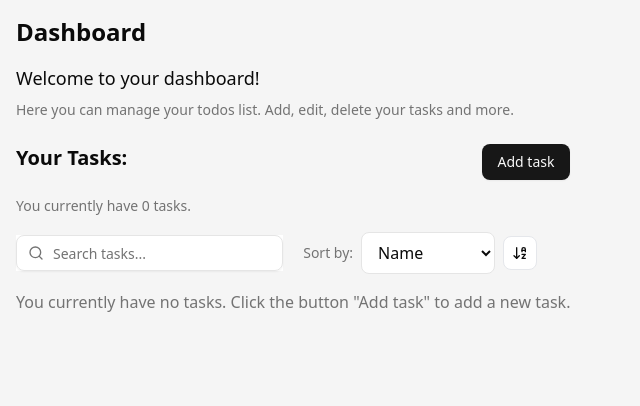
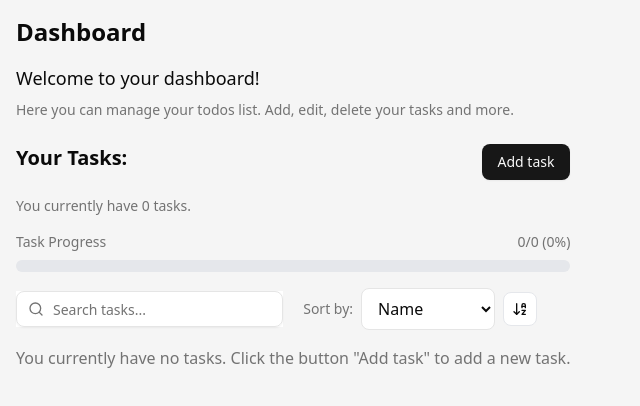
Before and after one commit to BenGumaan/todo_app, a React (Vite) app: page /public in a window 1280 px wide. Shown: the top 406 px of the page, without its empty margins (0-640 px from the left). Built offline with nearby package versions, Linux system fonts and the light colour scheme.

Commit message:
Add task progress display to DashboardPage with progress bar

```diff
--- a/src/pages/main/DashboardPage.tsx
+++ b/src/pages/main/DashboardPage.tsx
@@ -10,6 +10,9 @@ const DashboardPage = () => {
   const [searchTerm, setSearchTerm] = useState("");
   const [sortBy, setSortBy] = useState<"date" | "name" | "completed">("name");
   const [sortOrder, setSortOrder] = useState<"asc" | "desc">("desc");
+  const completedTasks = tasks.filter((task) => task.completed).length;
+  const progressPercentage =
+    tasks.length > 0 ? (completedTasks / tasks.length) * 100 : 0;
 
   const displayedTasks = useMemo(() => {
     // Filter tasks
@@ -116,6 +119,22 @@ const DashboardPage = () => {
           <p className="text-sm text-muted-foreground mb-4">
             You currently have {tasks.length} tasks.
           </p>
+          <div className="mb-4">
+            <div className="flex justify-between text-sm text-muted-foreground mb-2">
+              <span>Task Progress</span>
+              <span>
+                {Math.round(progressPercentage) === 100 ? "🎉 " : ""}
+                {completedTasks}/{tasks.length} (
+                {Math.round(progressPercentage)}%)
+              </span>
+            </div>
+            <div className="w-full bg-gray-200 rounded-full h-3">
+              <div
+                className="bg-green-500 h-3 rounded-full transition-all duration-300"
+                style={{ width: `${progressPercentage}%` }}
+              />
+            </div>
+          </div>
           <div className="flex w-full items-center justify-between gap-5 mb-4">
             <InputSearch value={searchTerm} onChange={setSearchTerm} />
             <SortControls
```
Also changed, not shown: 1 other file (tests, documents, lock files or other folders).
